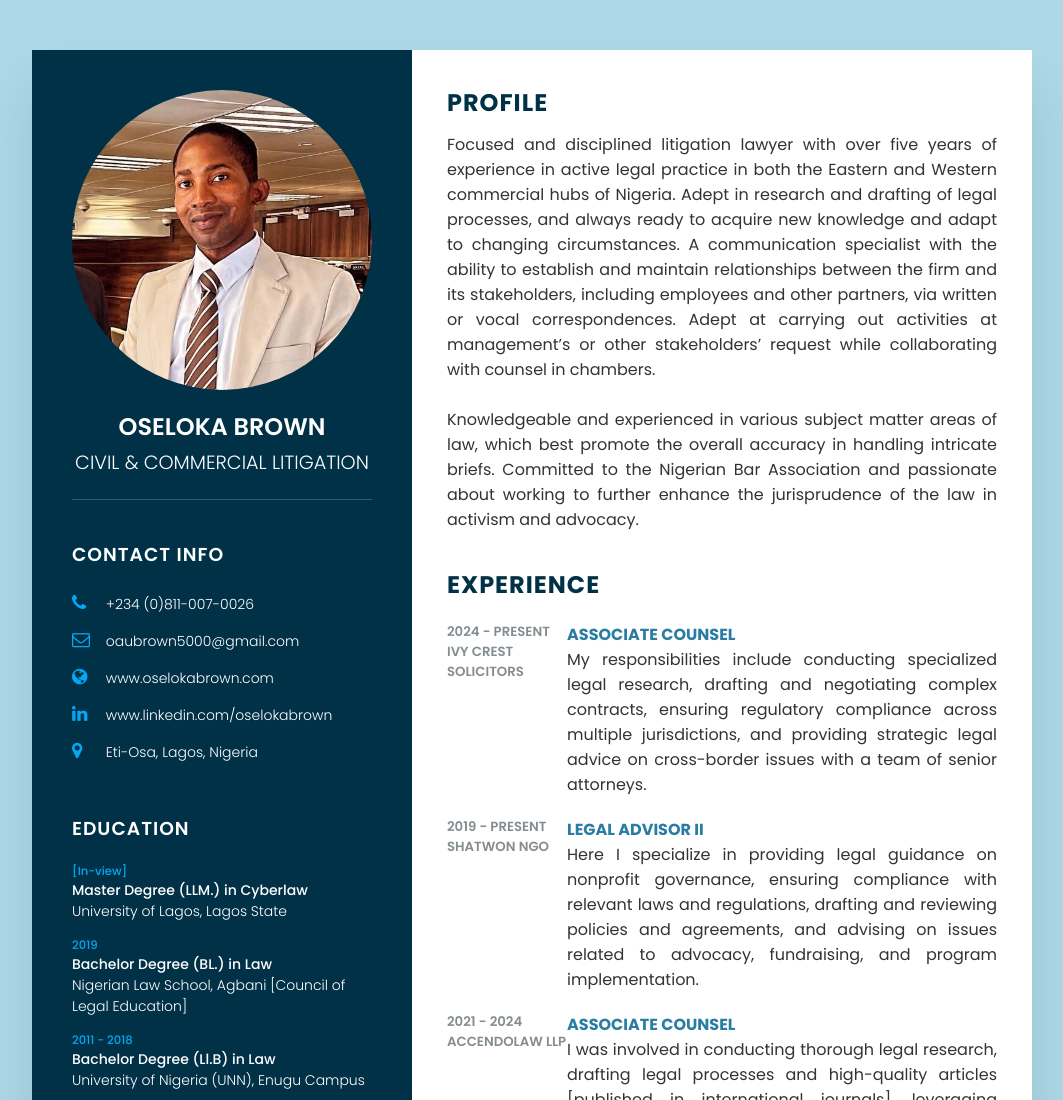
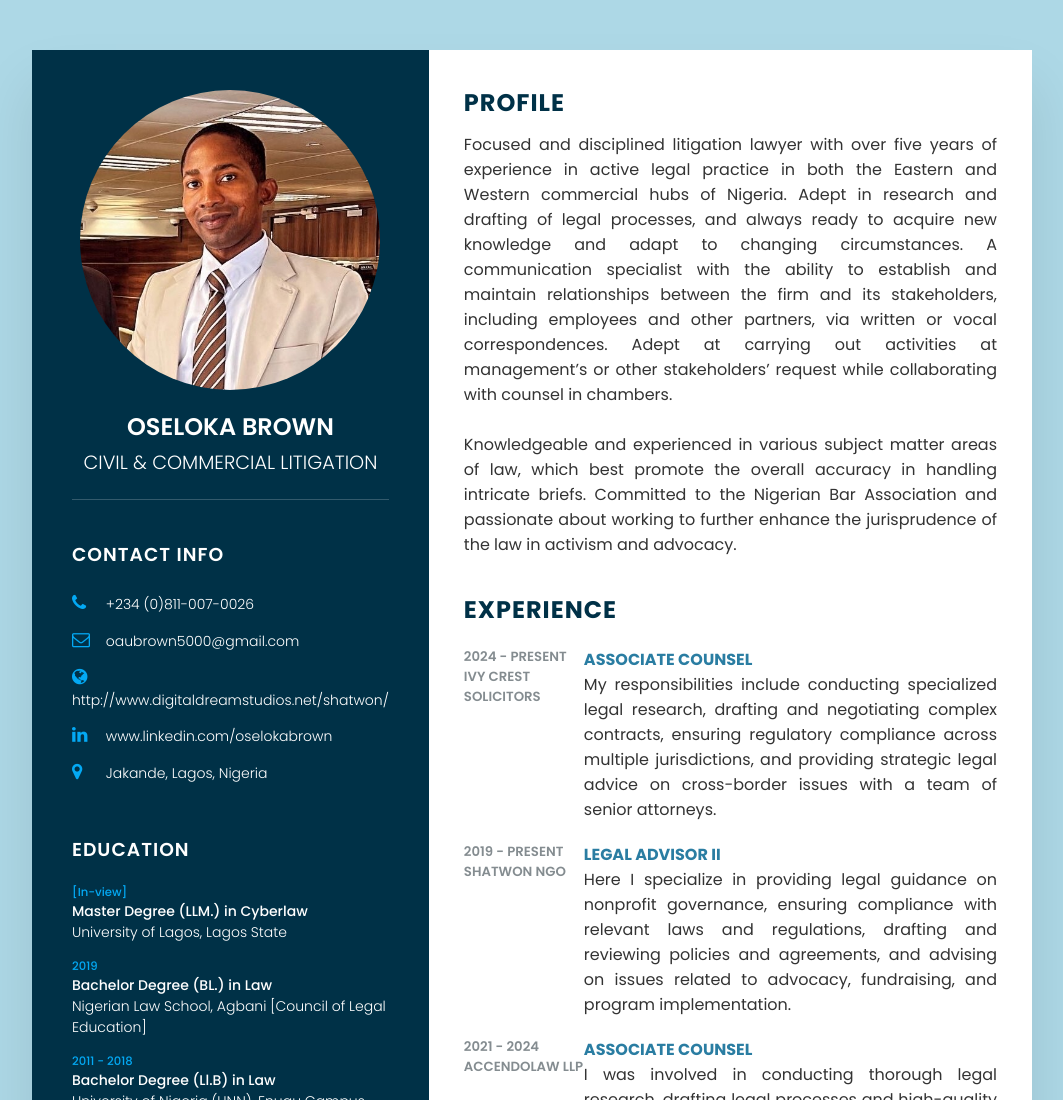
Before and after one commit to AnthonyMonza/oselokabrown-webresume, a plain HTML site: page index.html in a window 1280 px wide. Shown: the top 1100 px of the page, without its empty margins (108-1171 px from the left). Drawn offline with Linux system fonts and the light colour scheme.

Commit message:
Update index.html

```diff
--- a/index.html
+++ b/index.html
@@ -31,7 +31,7 @@
             </li>
             <li>
               <span class="icon"><i class="fa fa-globe" aria-hidden="true"></i></span>
-              <span class="text">www.oselokabrown.com</span>
+              <span class="text">http://www.digitaldreamstudios.net/shatwon/</span>
             </li>
             <li>
               <span class="icon"><i class="fa fa-linkedin" aria-hidden="true"></i></span>
@@ -39,7 +39,7 @@
             </li>
             <li>
               <span class="icon"><i class="fa fa-map-marker" aria-hidden="true"></i></span>
-              <span class="text">Eti-Osa, Lagos, Nigeria</span>
+              <span class="text">Jakande, Lagos, Nigeria</span>
             </li>
           </ul>
         </div>
```
